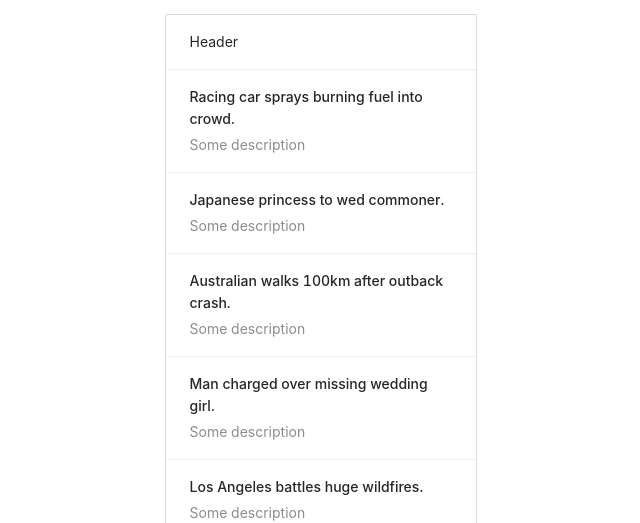
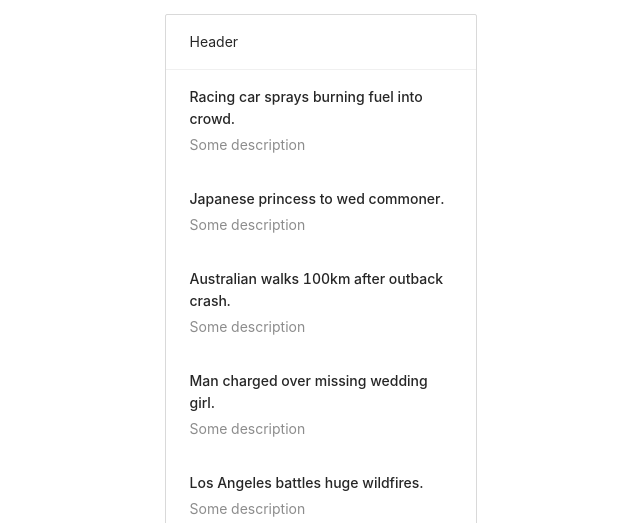
Before and after one commit to thinktwice13/dict, a Next.js app: page / in a window 1280 px wide. Shown: the part 277-800 px from the top of the page, without its empty margins (319-959 px from the left). Built offline with nearby package versions, Linux system fonts and the light colour scheme.

Commit message:
Turn recent list item iinto a liink

```diff
--- a/components/list/recent-item.js
+++ b/components/list/recent-item.js
@@ -1,15 +1,21 @@
 import { List } from 'antd';
 import PropTypes from 'prop-types';
+import Link from 'next/link';
 
-const RecentListItem = ({ title, description }) => (
-  <List.Item>
-    <List.Item.Meta title={title} description={description} />
-  </List.Item>
+const RecentListItem = ({ id, title, description }) => (
+  <Link href="/phrases/[phraseId]" as={`/phrases/${id}`}>
+    <a>
+      <List.Item>
+        <List.Item.Meta title={title} description={description} />
+      </List.Item>
+    </a>
+  </Link>
 );
 
 RecentListItem.propTypes = {
   title: PropTypes.string.isRequired, // TODO update
   description: PropTypes.string.isRequired,
+  id: PropTypes.string.isRequired,
 };
 
 export { RecentListItem };
```
